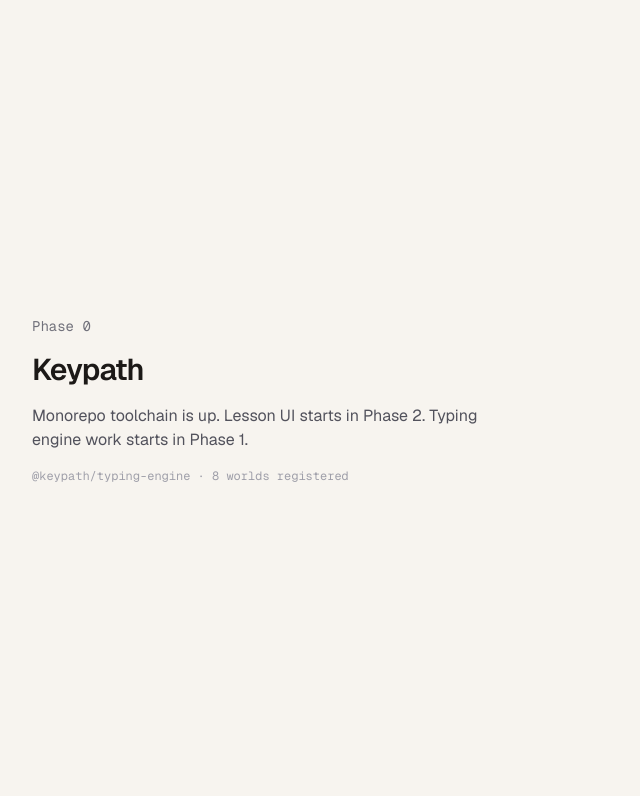
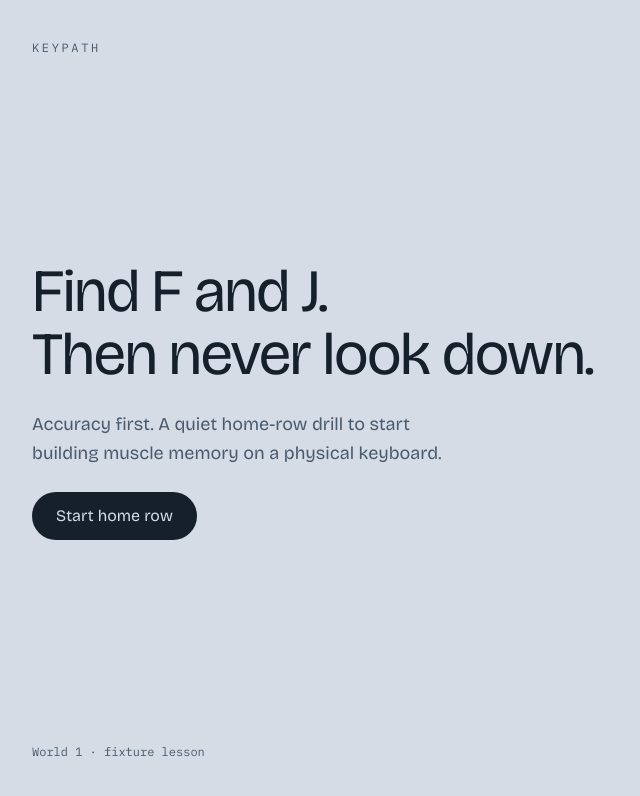
Before and after one commit to anubhav-kayal/touch-type-learn, a Next.js app in the folder apps/web/: page / in a window 1280 px wide. Shown: the top 796 px of the page, without its empty margins (0-640 px from the left). Built offline with nearby package versions, Linux system fonts and the light colour scheme.

Commit message:
add lesson routes and focuseayout

```diff
--- a/apps/web/src/app/globals.css
+++ b/apps/web/src/app/globals.css
@@ -1,25 +1,49 @@
 @import "tailwindcss";
+@source "../../../packages/ui/src/**/*.{ts,tsx}";
 
 :root {
-  --background: #f7f4ef;
-  --foreground: #1c1917;
+  --desk: #d5dce6;
+  --ink: #15202b;
+  --keycap: #f3f6fa;
+  --legend: #4a5a6d;
+  --bump: #c9a227;
+  --bump-ink: #6f560c;
+  --correct: #1f6b57;
+  --incorrect: #b33a3a;
 }
 
 @theme inline {
-  --color-background: var(--background);
-  --color-foreground: var(--foreground);
-  --font-sans: var(--font-geist-sans);
-  --font-mono: var(--font-geist-mono);
+  --color-desk: var(--desk);
+  --color-ink: var(--ink);
+  --color-keycap: var(--keycap);
+  --color-legend: var(--legend);
+  --color-bump: var(--bump);
+  --color-bump-ink: var(--bump-ink);
+  --color-correct: var(--correct);
+  --color-incorrect: var(--incorrect);
+  --color-background: var(--desk);
+  --color-foreground: var(--ink);
+  --font-sans: var(--font-bricolage), system-ui, sans-serif;
+  --font-display: var(--font-bricolage), system-ui, sans-serif;
+  --font-mono: var(--font-plex), ui-monospace, monospace;
 }
 
 @media (prefers-reduced-motion: reduce) {
   html {
     scroll-behavior: auto;
   }
+
+  *,
+  *::before,
+  *::after {
+    animation-duration: 0.01ms !important;
+    animation-iteration-count: 1 !important;
+    transition-duration: 0.01ms !important;
+  }
 }
 
 body {
-  background: var(--background);
-  color: var(--foreground);
-  font-family: var(--font-sans), system-ui, sans-serif;
+  background: var(--desk);
+  color: var(--ink);
+  font-family: var(--font-display), system-ui, sans-serif;
 }
--- a/apps/web/src/app/layout.tsx
+++ b/apps/web/src/app/layout.tsx
@@ -1,15 +1,16 @@
 import type { Metadata } from "next";
-import { Geist, Geist_Mono } from "next/font/google";
+import { Bricolage_Grotesque, IBM_Plex_Mono } from "next/font/google";
 import "./globals.css";
 
-const geistSans = Geist({
-  variable: "--font-geist-sans",
+const display = Bricolage_Grotesque({
+  variable: "--font-bricolage",
   subsets: ["latin"],
 });
 
-const geistMono = Geist_Mono({
-  variable: "--font-geist-mono",
+const mono = IBM_Plex_Mono({
+  variable: "--font-plex",
   subsets: ["latin"],
+  weight: ["400", "500"],
 });
 
 export const metadata: Metadata = {
@@ -23,11 +24,8 @@ export default function RootLayout({
   children: React.ReactNode;
 }>) {
   return (
-    <html
-      lang="en"
-      className={`${geistSans.variable} ${geistMono.variable} h-full antialiased`}
-    >
-      <body className="flex min-h-full flex-col">{children}</body>
+    <html lang="en" className={`${display.variable} ${mono.variable} h-full antialiased`}>
+      <body className="flex min-h-full flex-col bg-desk text-ink">{children}</body>
     </html>
   );
 }
--- /dev/null
+++ b/apps/web/src/app/learn/home-row/page.tsx
@@ -0,0 +1,11 @@
+import { LessonPlayer } from "@/components/lesson/LessonPlayer";
+import type { Metadata } from "next";
+
+export const metadata: Metadata = {
+  title: "Home row · Keypath",
+  description: "Practice the home row without looking at the keyboard.",
+};
+
+export default function HomeRowLessonPage() {
+  return <LessonPlayer />;
+}
--- a/apps/web/src/app/page.tsx
+++ b/apps/web/src/app/page.tsx
@@ -1,18 +1,29 @@
-import { WORLD_IDS } from "@keypath/curriculum";
-import { PACKAGE_NAME as engineName } from "@keypath/typing-engine";
+import Link from "next/link";
 
 export default function Home() {
   return (
-    <main className="flex min-h-full flex-1 flex-col items-start justify-center gap-4 px-8 py-16 font-sans">
-      <p className="font-mono text-sm text-zinc-500">Phase 0</p>
-      <h1 className="text-3xl font-semibold tracking-tight">Keypath</h1>
-      <p className="max-w-md text-zinc-600">
-        Monorepo toolchain is up. Lesson UI starts in Phase 2. Typing engine work starts
-        in Phase 1.
+    <main className="flex min-h-full flex-1 flex-col justify-between bg-desk px-8 py-10 text-ink">
+      <p className="font-mono text-xs tracking-[0.22em] text-legend uppercase">
+        Keypath
       </p>
-      <p className="font-mono text-xs text-zinc-400">
-        {engineName} · {WORLD_IDS.length} worlds registered
-      </p>
+      <div className="flex max-w-xl flex-col gap-6">
+        <h1 className="font-display text-5xl leading-[1.05] tracking-tight sm:text-6xl">
+          Find F and J.
+          <br />
+          Then never look down.
+        </h1>
+        <p className="max-w-md text-lg leading-relaxed text-legend">
+          Accuracy first. A quiet home-row drill to start building muscle memory
+          on a physical keyboard.
+        </p>
+        <Link
+          href="/learn/home-row"
+          className="w-fit rounded-full bg-ink px-6 py-3 font-display text-desk focus-visible:outline-2 focus-visible:outline-offset-4 focus-visible:outline-bump"
+        >
+          Start home row
+        </Link>
+      </div>
+      <p className="font-mono text-xs text-legend">World 1 · fixture lesson</p>
     </main>
   );
 }
```
